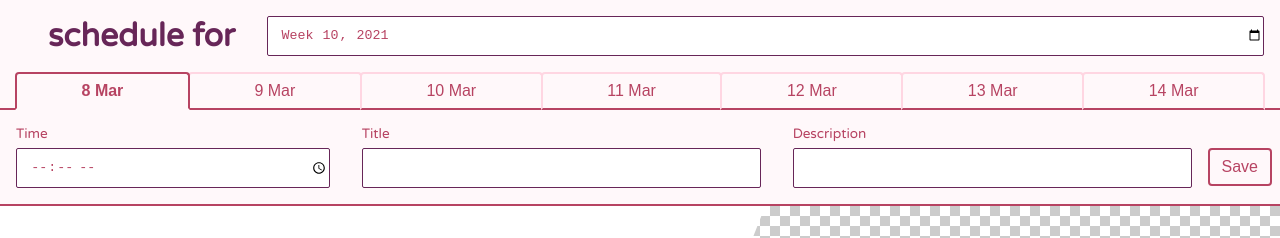
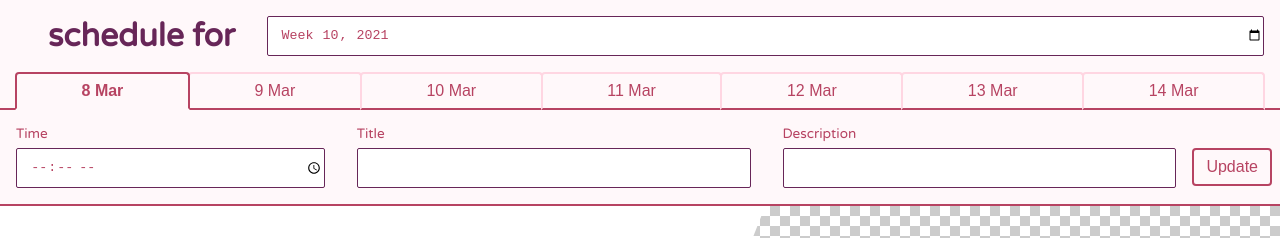
Before and after one commit to helloitsdan/pixiedotlive-tools, a React (Create React App) app: page /schedule in a window 1280 px wide. Shown: the top 238 px of the page. Built offline with nearby package versions, Linux system fonts and the light colour scheme; what hogan.js would draw is missing.

Commit message:
Dep updates

```diff
--- a/src/modules/Schedule/components/ScheduleForm/ScheduleForm.tsx
+++ b/src/modules/Schedule/components/ScheduleForm/ScheduleForm.tsx
@@ -64,7 +64,7 @@ const ScheduleForm: FunctionComponent<FormikProps<ScheduleOptions>> = ({
           </div>
 
           <button className={classes['c-schedule-form__submit']} type="submit">
-            Save
+            Update
           </button>
         </div>
       </Form>
```
Also changed, not shown: package.json (+11 -11 lines), 1 other file (tests, documents, lock files or other folders).
